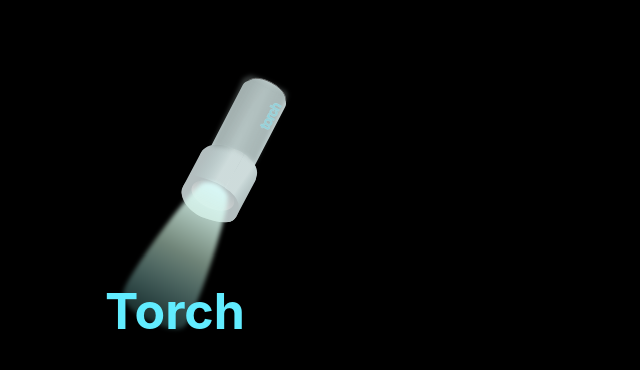
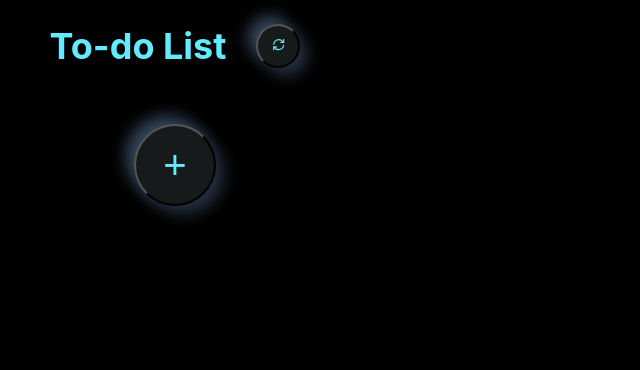
Before and after one commit to Torchpj/Torch, a React (Create React App) app in the folder torch/: page / in a window 1280 px wide. Before the commit this address had no page. Shown: the top 370 px of the page, without its empty margins (0-640 px from the left). Built offline with nearby package versions, Linux system fonts and the light colour scheme.

Commit message:
edit css

```diff
--- a/torch/package.json
+++ b/torch/package.json
@@ -8,6 +8,7 @@
     "@testing-library/user-event": "^13.5.0",
     "react": "^18.2.0",
     "react-dom": "^18.2.0",
+    "react-icons": "^5.0.1",
     "react-router-dom": "^6.22.0",
     "react-scripts": "5.0.1",
     "web-vitals": "^2.1.4"
--- a/torch/src/App.js
+++ b/torch/src/App.js
@@ -1,14 +1,11 @@
-
 import { BrowserRouter, Routes, Route } from "react-router-dom";
 import Splash_screen from "./pages/Splash_screen/Splash_screen";
+import TodoScreen from "./pages/Todo_screen/Todo_screen";
 
 function App() {
   return (
     <BrowserRouter>
-    <Splash_screen/>
-        <Routes>
-
-        </Routes>
+      <TodoScreen />
     </BrowserRouter>
   );
 }
--- a/torch/src/pages/Todo_screen/Todo_screen.css
+++ b/torch/src/pages/Todo_screen/Todo_screen.css
@@ -1,15 +1,38 @@
+.container {
+  display: flex;
+  flex-direction: column;
+  align-items: center;
+}
+.titlecontainer {
+  display: flex;
+  align-items: center;
+  flex-direction: row;
+}
 .title {
   font-size: 36px;
   text-align: center;
   color: #61ecff;
 }
+.titlebutton {
+  width: 44px;
+  height: 44px;
+  margin-left: 30px;
+  background: #171a1a;
+  box-shadow: 8px 8px 16px #263140, -8px -8px 16px #394960;
+  border-radius: 1e11px;
+}
 .listtext {
   font-size: 24px;
   color: #61ecff;
 }
-.listitem {
+.list-container {
+  display: flex;
+  flex-direction: column;
+  justify-content: center;
+  text-indent: 0;
   list-style: none;
   list-style-type: none;
+  padding-left: 0;
 }
 .inputtext {
   font-size: 24px;
@@ -26,9 +49,10 @@
 }
 .listbutton {
   display: flex;
+  flex-direction: row;
   padding: 24px;
   margin-bottom: 22px;
-
+  justify-content: space-between;
   width: 290px;
   height: 50px;
 
@@ -36,7 +60,6 @@
   box-shadow: 8px 8px 16px #263140, -8px -8px 16px #394960;
   border-radius: 24px;
 
-  /* Inside auto layout */
   align-items: center;
 }
 .addButton {
@@ -65,8 +88,6 @@
 /*toggle switch*/
 .ToggleContainer {
   position: relative;
-  margin-top: 8rem;
-  left: 47%;
   cursor: pointer;
 }
 
@@ -74,11 +95,13 @@
   width: 50px;
   height: 24px;
   border-radius: 30px;
-  background-color: rgb(233, 233, 234);
+  background-color: #d9d9d9;
+  box-shadow: inset 10px 10px 30px rgba(0, 0, 0, 0.35),
+    inset -15px -15px 30px #ffffff;
 }
 
 .toggle--checked {
-  background-color: rgb(0, 200, 102);
+  background-color: #61ecff;
   transition: 0.5s;
 }
 
@@ -89,11 +112,17 @@
   width: 22px;
   height: 22px;
   border-radius: 50%;
-  background-color: rgb(255, 254, 255);
+  background-color: #d9d9d9;
   transition: 0.5s;
+  box-shadow: 3px 3px 25px rgba(0, 0, 0, 0.4), -4px -4px 25px #ffffff,
+    inset 6px 6px 20px rgba(255, 255, 255, 0.8),
+    inset -6px -6px 20px rgba(0, 0, 0, 0.3);
 }
 
 .toggle--checked {
   left: 27px;
   transition: 0.5s;
 }
+.block {
+  display: inline-block;
+}
--- a/torch/src/pages/Todo_screen/Todo_screen.js
+++ b/torch/src/pages/Todo_screen/Todo_screen.js
@@ -2,6 +2,7 @@ import React, { useState } from "react";
 import TodoList from "./Todolist";
 import AddTodo from "./Addtodo";
 import "./Todo_screen.css";
+import { GrPowerCycle } from "react-icons/gr";
 
 function TodoScreen() {
   const [todos, setTodos] = useState([]);
@@ -11,8 +12,13 @@ function TodoScreen() {
   };
 
   return (
-    <div>
-      <h1 className="title">To-do List</h1>
+    <div className="container">
+      <div className="titlecontainer">
+        <h1 className="title">To-do List</h1>
+        <button className="titlebutton">
+          <GrPowerCycle style={{ color: "#61ecff" }} />
+        </button>
+      </div>
       <TodoList todos={todos} />
       <AddTodo onAdd={handleAddTodo} />
     </div>
--- a/torch/src/pages/Todo_screen/Todolist.js
+++ b/torch/src/pages/Todo_screen/Todolist.js
@@ -4,12 +4,16 @@ import Toggle from "./Toggle";
 
 function TodoList({ todos }) {
   return (
-    <ul>
+    <ul className="list-container">
       {todos.map((todo, index) => (
-        <li key={index} className="listitem">
+        <li key={index}>
           <button className="listbutton">
-            <span className="listtext">{todo}</span>
-            <Toggle />
+            <div className="block">
+              <span className="listtext">{todo}</span>
+            </div>
+            <div className="block">
+              <Toggle />
+            </div>
           </button>
         </li>
       ))}
```
Also changed, not shown: 9 other files (tests, documents, lock files or other folders).
